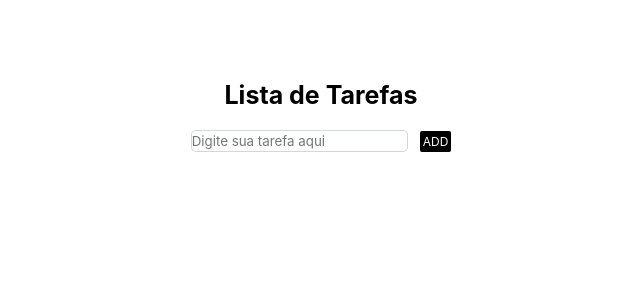
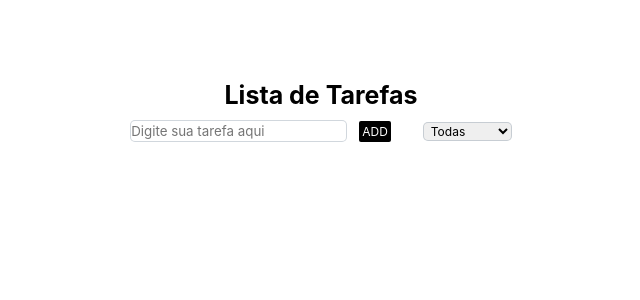
Before and after one commit to analoosena/todo-react-redux-toolkit, a React (Vite) app: page / in a window 1280 px wide. Shown: the top 300 px of the page, without its empty margins (319-959 px from the left). Built offline with nearby package versions, Linux system fonts and the light colour scheme.

Commit message:
coding filter

```diff
--- a/src/App.tsx
+++ b/src/App.tsx
@@ -4,19 +4,46 @@ import InputTarefas from "./components/Input";
 import ListaRenderizada from "./components/Lista";
 
 function App() {
-  const [ listaTask, setListaTask ] = useState<string[]>([]);
-  console.log(listaTask);
+  const [listaTask, setListaTask] = useState<string[]>([]);
+  const [completedTask, setCompletedTask] = useState<boolean[]>([]);
+  const [filter, setFilter] = useState("all");
 
   const addTask = (newTask: string) => {
     if (newTask) {
-      setListaTask((prevTasks) => [...prevTasks, newTask])
+      setListaTask((prevTasks) => [...prevTasks, newTask]);
+      setCompletedTask((prev) => [...prev, false]);
     }
-  }
+  };
+
+  const getCompletedTask = () => {
+    return listaTask.filter((_, index) => completedTask[index]);
+  };
+  const getPendingTask = () => {
+    return listaTask.filter((_, index) => !completedTask[index]);
+  };
+  const FilteredTasks = () => {
+    switch (filter) {
+      case "completed":
+        return getCompletedTask();
+      case "pending":
+        return getPendingTask();
+      default:
+        return listaTask;
+    }
+  };
   return (
     <>
-      <GlobalStyle/>
-      <InputTarefas addTask={addTask} />
-      <ListaRenderizada tasks={listaTask}/>
+      <GlobalStyle />
+      <InputTarefas
+        changeFilter={filter}
+        addTask={addTask}
+        newFilter={setFilter}
+      />
+      <ListaRenderizada
+        tasks={FilteredTasks()}
+        completedTask={completedTask}
+        setCompletedTask={setCompletedTask}
+      />
     </>
   );
 }
--- a/src/components/Input/index.tsx
+++ b/src/components/Input/index.tsx
@@ -1,10 +1,12 @@
-import { ButtonAdd, MainContainer, Title } from "./styles";
+import { ButtonAdd, MainContainer, Title, Selecao } from "./styles";
 import { NovaTask } from "./styles";
 import { useState } from "react";
 
 type Props = {
   addTask: (task: string) => void;
-}
+  changeFilter: string;
+  newFilter: React.Dispatch<React.SetStateAction<string>>;
+};
 const InputTarefas = (props: Props) => {
   const [task, setTask] = useState("");
 
@@ -13,6 +15,7 @@ const InputTarefas = (props: Props) => {
     setTask("");
   };
   return (
+    <>
       <MainContainer>
         <Title>Lista de Tarefas</Title>
         <NovaTask
@@ -24,7 +27,13 @@ const InputTarefas = (props: Props) => {
         <ButtonAdd onClick={handleTask} type="button">
           ADD
         </ButtonAdd>
+        <Selecao value={props.changeFilter} onChange={(e)=> props.newFilter(e.target.value)}>
+          <option value="all">Todas</option>
+          <option value="pending">Pendentes</option>
+          <option value="completed">Finalizadas</option>
+        </Selecao>
       </MainContainer>
+    </>
   );
 };
 
--- a/src/components/Input/styles.ts
+++ b/src/components/Input/styles.ts
@@ -1,24 +1,24 @@
 import styled from "styled-components";
 
-export const MainContainer = styled.div `
+export const MainContainer = styled.div`
   padding-top: 80px;
   text-align: center;
-`
+`;
 
-export const Title = styled.h3 `
+export const Title = styled.h3`
   font-size: 25px;
-  padding-bottom: 20px;
-`
+  padding-bottom: 10px;
+`;
 
-export const NovaTask =styled.input `
+export const NovaTask = styled.input`
   border: 1px solid #7895;
   border-radius: 5px;
-  margin-bottom: 35px;
+  margin-bottom: 12px;
   height: 22px;
   margin-right: 12px;
-`
+`;
 
-export const ButtonAdd = styled.button `
+export const ButtonAdd = styled.button`
   background-color: #000;
   color: #fff;
   font-size: 12px;
@@ -26,4 +26,14 @@ export const ButtonAdd = styled.button `
   border: none;
   border-radius: 2px;
   cursor: pointer;
-`
+`;
+
+export const Selecao = styled.select`
+  padding-left: 3px;
+  margin-left: 32px;
+  border-radius: 5px;
+  font-size: 12px;
+  margin-bottom: 12px;
+  border: 1px solid #7895;
+  color: #000;
+`;
--- a/src/components/Lista/index.tsx
+++ b/src/components/Lista/index.tsx
@@ -1,27 +1,29 @@
-import { useState } from "react";
 import { Lista } from "./styles";
 
 type Props = {
   tasks: string[];
+
+  completedTask: boolean[];
+  setCompletedTask: React.Dispatch<React.SetStateAction<boolean[]>>; // Função para atualizar o estado
 };
-const ListaRenderizada = (props: Props) => {
-  //quando o checkbox for clicado eu quero que mude de cor
-  const [completedTask, setCompletedTask] = useState<boolean[]>(
-    props.tasks.map(() => true)
-  );
+const ListaRenderizada = ({tasks, completedTask, setCompletedTask}: Props) => {
 
-  const checkTask = (index: number) => {
-    console.log(`Checkbox clicado no índice: ${index}`);
-    setCompletedTask((prev) =>
-      prev.map((completed, i) => i===index? !completed : completed)
-    );
+//confere se o checkbox foi clicado
+  const isItCompleted = (index: number) => {
+    setCompletedTask((prev) => {
+      const updatedTasks = prev.map((completed, i) =>
+        i === index ? !completed : completed
+      );
+      console.log(`Estado atualizado:`, updatedTasks);
+      return updatedTasks;
+    });
   };
 
+  //quando o checkbox for clicado passar a fazer parte das tafefas finalizadas
 
-  //quando o checkbox for clicado passar a fazer parte das tafefas finalizadas
   return (
     <Lista>
-      {props.tasks.map((item, index) => (
+      {tasks.map((item, index) => (
         <li
           key={index}
           className={completedTask[index] ? "completed" : "pending"}
@@ -29,7 +31,7 @@ const ListaRenderizada = (props: Props) => {
           <input
             type="checkbox"
             checked={completedTask[index]}
-            onChange={() => checkTask(index)}
+            onChange={() => isItCompleted(index)}
           />
           {item}
         </li>
```
Lines whose indentation alone changed are shown as unchanged.
